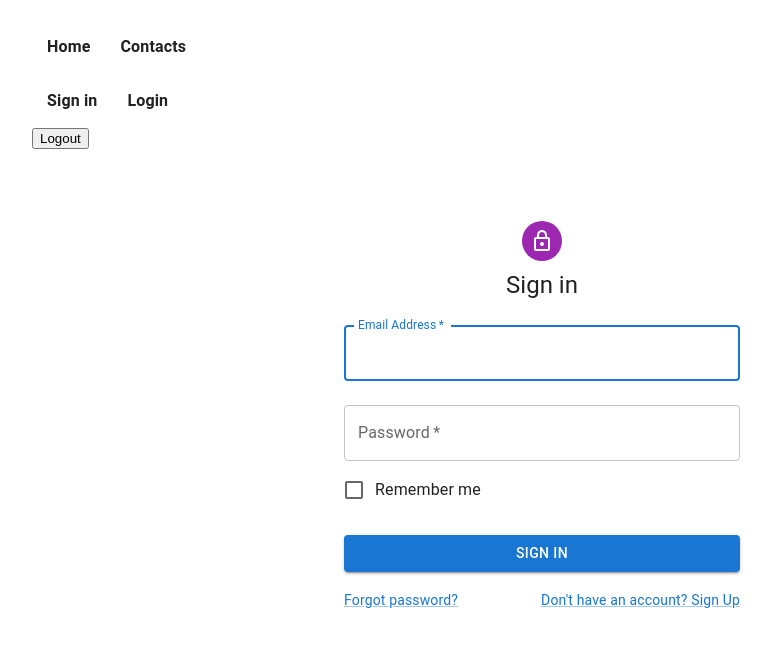
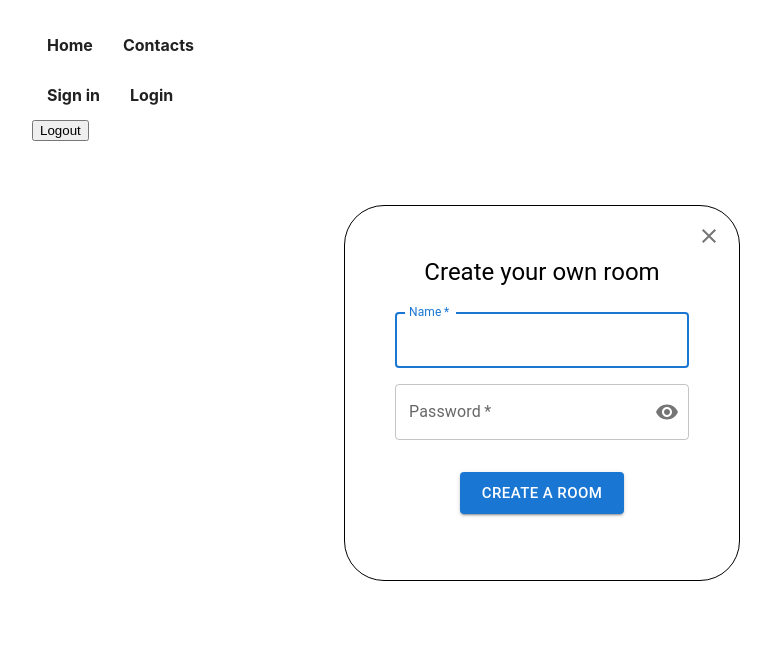
Before and after one commit to Prykhodko-Pasha/goit-react-hw-08-phonebook, a React (Create React App) app: page /register in a window 1280 px wide. Shown: the top 646 px of the page, without its empty margins (98-870 px from the left). Built offline with nearby package versions, Linux system fonts and the light colour scheme.

Commit message:
create a room form

```diff
--- a/package.json
+++ b/package.json
@@ -7,12 +7,14 @@
     "@emotion/react": "^11.6.0",
     "@emotion/styled": "^11.6.0",
     "@mui/icons-material": "^5.1.1",
+    "@mui/lab": "^5.0.0-alpha.55",
     "@mui/material": "^5.1.1",
     "@reduxjs/toolkit": "^1.6.2",
     "@testing-library/jest-dom": "^5.14.1",
     "@testing-library/react": "^11.2.7",
     "@testing-library/user-event": "^12.8.3",
     "axios": "^0.24.0",
+    "date-fns": "^2.26.0",
     "gh-pages": "^3.2.3",
     "react": "^17.0.2",
     "react-dom": "^17.0.2",
--- a/src/components/RegisterPage/RegisterPage.js
+++ b/src/components/RegisterPage/RegisterPage.js
@@ -1,89 +1,160 @@
-import Avatar from '@mui/material/Avatar';
+import { useState } from 'react';
 import Button from '@mui/material/Button';
-import CssBaseline from '@mui/material/CssBaseline';
 import TextField from '@mui/material/TextField';
-import FormControlLabel from '@mui/material/FormControlLabel';
-import Checkbox from '@mui/material/Checkbox';
-import Link from '@mui/material/Link';
-import Grid from '@mui/material/Grid';
+import CloseIcon from '@mui/icons-material/Close';
+import IconButton from '@mui/material/IconButton';
 import Box from '@mui/material/Box';
-import LockOutlinedIcon from '@mui/icons-material/LockOutlined';
 import Typography from '@mui/material/Typography';
 import Container from '@mui/material/Container';
+import DatePicker from '@mui/lab/DatePicker';
+import AdapterDateFns from '@mui/lab/AdapterDateFns';
+import LocalizationProvider from '@mui/lab/LocalizationProvider';
+import InputLabel from '@mui/material/InputLabel';
+import InputAdornment from '@mui/material/InputAdornment';
+import FormControl from '@mui/material/FormControl';
+import OutlinedInput from '@mui/material/OutlinedInput';
+import Visibility from '@mui/icons-material/Visibility';
+import VisibilityOff from '@mui/icons-material/VisibilityOff';
 
-export default function MovieDetailsPage() {
+export default function RegisterPage() {
+  const [name, setName] = useState('');
+  const [pass, setPass] = useState('');
+  const [showPass, setShowPass] = useState(false);
+  const [date, setDate] = useState(null);
+
+  const handleChange = e => {
+    const { name, value } = e.currentTarget;
+    switch (name) {
+      case 'name':
+        setName(value);
+        break;
+      case 'pass':
+        setPass(value);
+        break;
+        break;
+      default:
+        return;
+    }
+  };
+
   const handleSubmit = event => {
     event.preventDefault();
     const data = new FormData(event.currentTarget);
-    // eslint-disable-next-line no-console
-    console.log({
-      email: data.get('email'),
-      password: data.get('password'),
-    });
+  };
+
+  const handleClickShowPassword = () => {
+    setShowPass(!showPass);
+  };
+
+  const handleMouseDownPassword = event => {
+    event.preventDefault();
   };
 
   return (
     <Container component="main" maxWidth="xs">
-      <CssBaseline />
       <Box
         sx={{
           marginTop: 8,
-          display: 'flex',
-          flexDirection: 'column',
-          alignItems: 'center',
+          textAlign: 'center',
+          border: '1px solid',
+          padding: '50px',
+          borderRadius: '40px',
+          position: 'relative',
         }}
       >
-        <Avatar sx={{ m: 1, bgcolor: 'secondary.main' }}>
-          <LockOutlinedIcon />
-        </Avatar>
         <Typography component="h1" variant="h5">
-          Sign in
+          Create your own room
         </Typography>
-        <Box component="form" onSubmit={handleSubmit} noValidate sx={{ mt: 1 }}>
+        <Box
+          component="form"
+          onSubmit={handleSubmit}
+          noValidate
+          sx={{
+            mt: 1,
+            display: 'flex',
+            flexDirection: 'column',
+            alignItems: 'center',
+            justifyContent: 'center',
+          }}
+        >
           <TextField
             margin="normal"
             required
             fullWidth
-            id="email"
-            label="Email Address"
-            name="email"
-            autoComplete="email"
+            id="name"
+            label="Name"
+            name="name"
+            value={name}
             autoFocus
+            onChange={handleChange}
           />
-          <TextField
-            margin="normal"
-            required
-            fullWidth
-            name="password"
-            label="Password"
-            type="password"
-            id="password"
-            autoComplete="current-password"
-          />
-          <FormControlLabel
-            control={<Checkbox value="remember" color="primary" />}
-            label="Remember me"
-          />
+
+          <FormControl sx={{ m: 1 }} variant="outlined" fullWidth>
+            <InputLabel htmlFor="outlined-adornment-password" required>
+              Password
+            </InputLabel>
+            <OutlinedInput
+              id="outlined-adornment-password"
+              type={showPass ? 'text' : 'password'}
+              name="pass"
+              value={pass}
+              onChange={handleChange}
+              endAdornment={
+                <InputAdornment position="end">
+                  <IconButton
+                    aria-label="toggle password visibility"
+                    onClick={handleClickShowPassword}
+                    onMouseDown={handleMouseDownPassword}
+                    edge="end"
+                  >
+                    {showPass ? <VisibilityOff /> : <Visibility />}
+                  </IconButton>
+                </InputAdornment>
+              }
+              label="Password"
+            />
+          </FormControl>
+          <LocalizationProvider dateAdapter={AdapterDateFns}>
+            <DatePicker
+              label="Party date"
+              // name="date"
+              value={date}
+              onChange={newDate => {
+                setDate(newDate);
+              }}
+              minDate={Date.now()}
+              renderInput={params => (
+                <TextField {...params} margin="normal" fullWidth required />
+              )}
+            />
+          </LocalizationProvider>
+
           <Button
             type="submit"
-            fullWidth
+            // fullWidth
             variant="contained"
-            sx={{ mt: 3, mb: 2 }}
+            size="large"
+            sx={{
+              margin: '0 auto',
+              mt: 3,
+              mb: 2,
+              // backgroundColor: 'green',
+            }}
           >
-            Sign In
+            Create a room
           </Button>
-          <Grid container>
-            <Grid item xs>
-              <Link href="#" variant="body2">
-                Forgot password?
-              </Link>
-            </Grid>
-            <Grid item>
-              <Link href="#" variant="body2">
-                {"Don't have an account? Sign Up"}
-              </Link>
-            </Grid>
-          </Grid>
+          <IconButton
+            aria-label="close"
+            sx={{
+              position: 'absolute',
+              top: '10px',
+              right: '10px',
+              // p: 2,
+              // minWidth: 300,
+            }}
+          >
+            <CloseIcon />
+          </IconButton>
         </Box>
       </Box>
     </Container>
```
Also changed, not shown: 1 other file (tests, documents, lock files or other folders).
